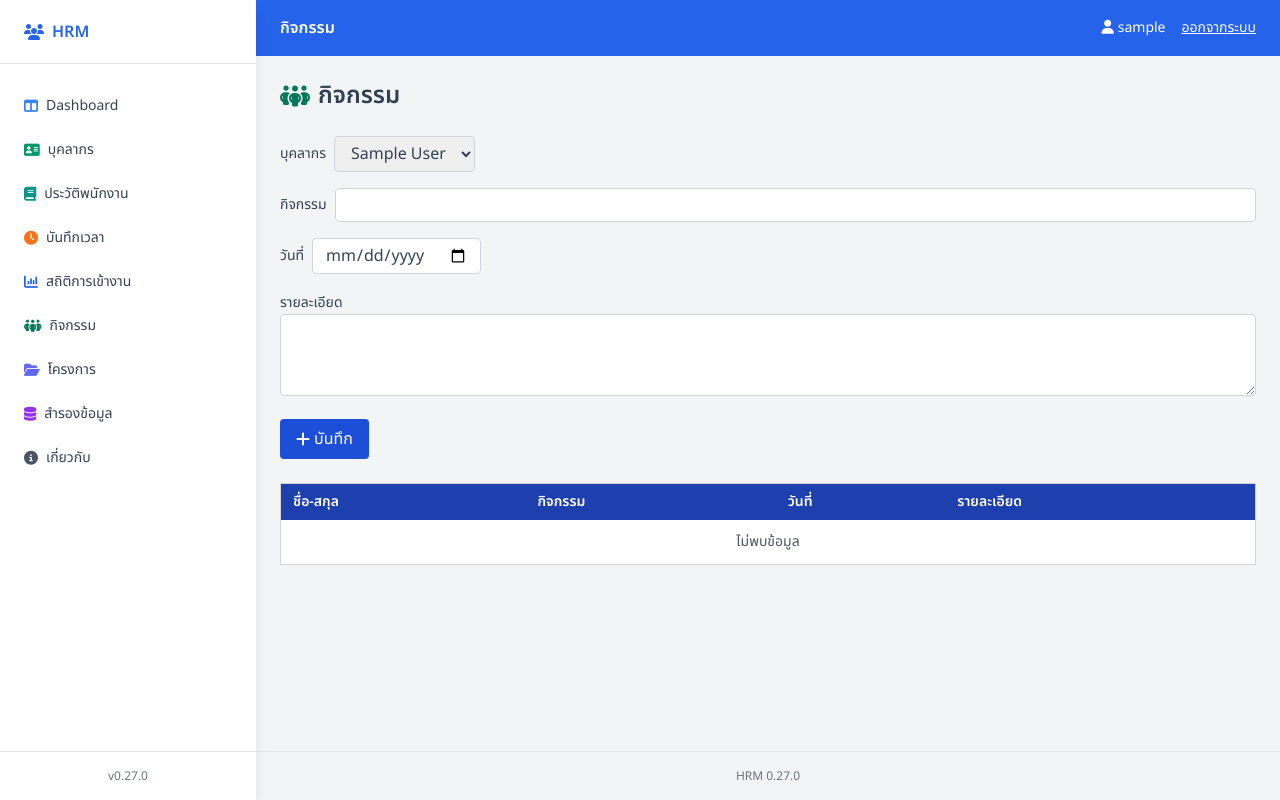
After one commit to theeraphol/hrm, a Flask app: page /hrm/activities in a window 1280 px wide. The commit adds this page. Run offline with Flask 2, Linux system fonts and the light colour scheme; the visitor is signed in with stand-in values (Sample User, id 1); data that the repository does not hold is empty; some libraries are stand-ins or nearby versions.

Commit message:
Add activities management

```diff
--- a/app.py
+++ b/app.py
@@ -364,6 +364,50 @@ def history():
         title='ประวัติพนักงาน'
     )
 
+# ----- Activities -----
+
+@bp.route('/activities', methods=['GET', 'POST'])
+def activities():
+    if not sso_authenticated():
+        return redirect(url_for('hrm.login'))
+
+    message = ''
+    conn = get_connection()
+    try:
+        with conn.cursor() as cur:
+            if request.method == 'POST':
+                cur.execute(
+                    'INSERT INTO activities (staff_id, activity_name, activity_date, description) '
+                    'VALUES (%s,%s,%s,%s)',
+                    (
+                        request.form.get('staff_id'),
+                        request.form.get('activity_name'),
+                        request.form.get('activity_date'),
+                        request.form.get('description'),
+                    ),
+                )
+                conn.commit()
+                message = 'บันทึกกิจกรรมเรียบร้อยแล้ว'
+
+            cur.execute(
+                'SELECT a.id, s.full_name, a.activity_name, a.activity_date, a.description '
+                'FROM activities a JOIN staff s ON a.staff_id=s.id '
+                'ORDER BY a.activity_date DESC, a.id DESC'
+            )
+            rows = cur.fetchall()
+            cur.execute('SELECT id, full_name FROM staff ORDER BY full_name')
+            staff_list = cur.fetchall()
+    finally:
+        conn.close()
+
+    return render_template(
+        'activities.html',
+        activities=rows,
+        staff_list=staff_list,
+        message=message,
+        title='กิจกรรม'
+    )
+
 # ----- Projects -----
 
 @bp.route('/projects')
--- a/config.py
+++ b/config.py
@@ -3,7 +3,7 @@ import os
 class Config:
     """การตั้งค่าสำหรับแอปพลิเคชัน"""
 
-    VERSION = "0.25.0"
+    VERSION = "0.27.0"
 
     # ตั้งเวลาเข้างานและออกงานเริ่มต้น
     DEFAULT_CHECKIN_TIME = os.environ.get('DEFAULT_CHECKIN_TIME', '08:30')
--- /dev/null
+++ b/templates/activities.html
@@ -0,0 +1,55 @@
+{% extends 'base.html' %}
+{% block body %}
+<h1 class="text-2xl font-bold mb-6 flex items-center gap-2">
+  <i class="fa-solid fa-people-group text-emerald-700"></i>
+  <span>กิจกรรม</span>
+</h1>
+<form method="post" class="space-y-4 mb-6">
+  <div class="flex items-center gap-2">
+    <label class="text-sm font-medium">บุคลากร</label>
+    <select name="staff_id" class="border border-gray-300 rounded px-3 py-1">
+      {% for s in staff_list %}
+      <option value="{{ s.id }}">{{ s.full_name }}</option>
+      {% endfor %}
+    </select>
+  </div>
+  <div class="flex items-center gap-2">
+    <label class="text-sm font-medium">กิจกรรม</label>
+    <input type="text" name="activity_name" class="border border-gray-300 rounded px-3 py-1 flex-1" required>
+  </div>
+  <div class="flex items-center gap-2">
+    <label class="text-sm font-medium">วันที่</label>
+    <input type="date" name="activity_date" class="border border-gray-300 rounded px-3 py-1" required>
+  </div>
+  <div>
+    <label class="text-sm font-medium">รายละเอียด</label>
+    <textarea name="description" rows="3" class="border border-gray-300 rounded px-3 py-1 w-full"></textarea>
+  </div>
+  <button type="submit" class="bg-blue-700 text-white px-4 py-2 rounded hover:bg-blue-800 flex items-center gap-1"><i class="fa-solid fa-plus"></i> บันทึก</button>
+</form>
+{% if message %}
+<p class="text-center text-green-700 mb-4"><i class="fa-solid fa-circle-info mr-1"></i>{{ message }}</p>
+{% endif %}
+<table class="min-w-full bg-white border border-gray-300 text-sm">
+  <thead class="bg-blue-800 text-white">
+    <tr>
+      <th class="py-2 px-3 text-left">ชื่อ-สกุล</th>
+      <th class="py-2 px-3 text-left">กิจกรรม</th>
+      <th class="py-2 px-3 text-left">วันที่</th>
+      <th class="py-2 px-3 text-left">รายละเอียด</th>
+    </tr>
+  </thead>
+  <tbody>
+    {% for a in activities %}
+    <tr class="odd:bg-gray-100">
+      <td class="py-2 px-3">{{ a.full_name }}</td>
+      <td class="py-2 px-3">{{ a.activity_name }}</td>
+      <td class="py-2 px-3">{{ a.activity_date }}</td>
+      <td class="py-2 px-3">{{ a.description or '' }}</td>
+    </tr>
+    {% else %}
+    <tr><td colspan="4" class="py-3 px-3 text-center text-gray-600">ไม่พบข้อมูล</td></tr>
+    {% endfor %}
+  </tbody>
+</table>
+{% endblock %}
--- a/templates/base.html
+++ b/templates/base.html
@@ -49,6 +49,11 @@
           </a>
         </li>
         <li>
+          <a href="{{ url_for('hrm.activities') }}" class="flex items-center gap-2 p-2 rounded-lg hover:bg-blue-50">
+            <i class="fa-solid fa-people-group text-emerald-700"></i> กิจกรรม
+          </a>
+        </li>
+        <li>
           <a href="{{ url_for('hrm.projects') }}" class="flex items-center gap-2 p-2 rounded-lg hover:bg-blue-50">
             <i class="fa-solid fa-folder-open text-indigo-500"></i> โครงการ
           </a>
```
Also changed, not shown: README.md.
